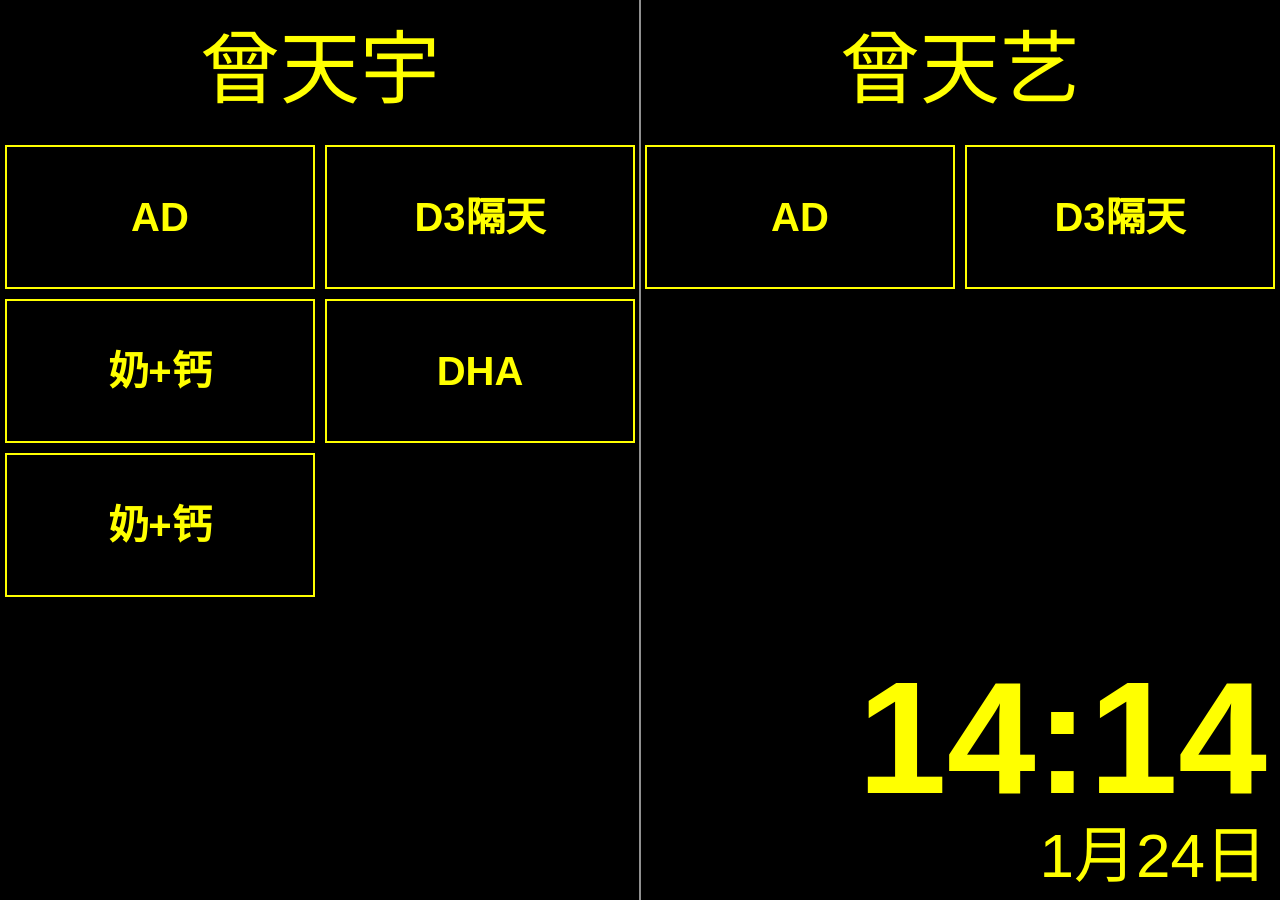
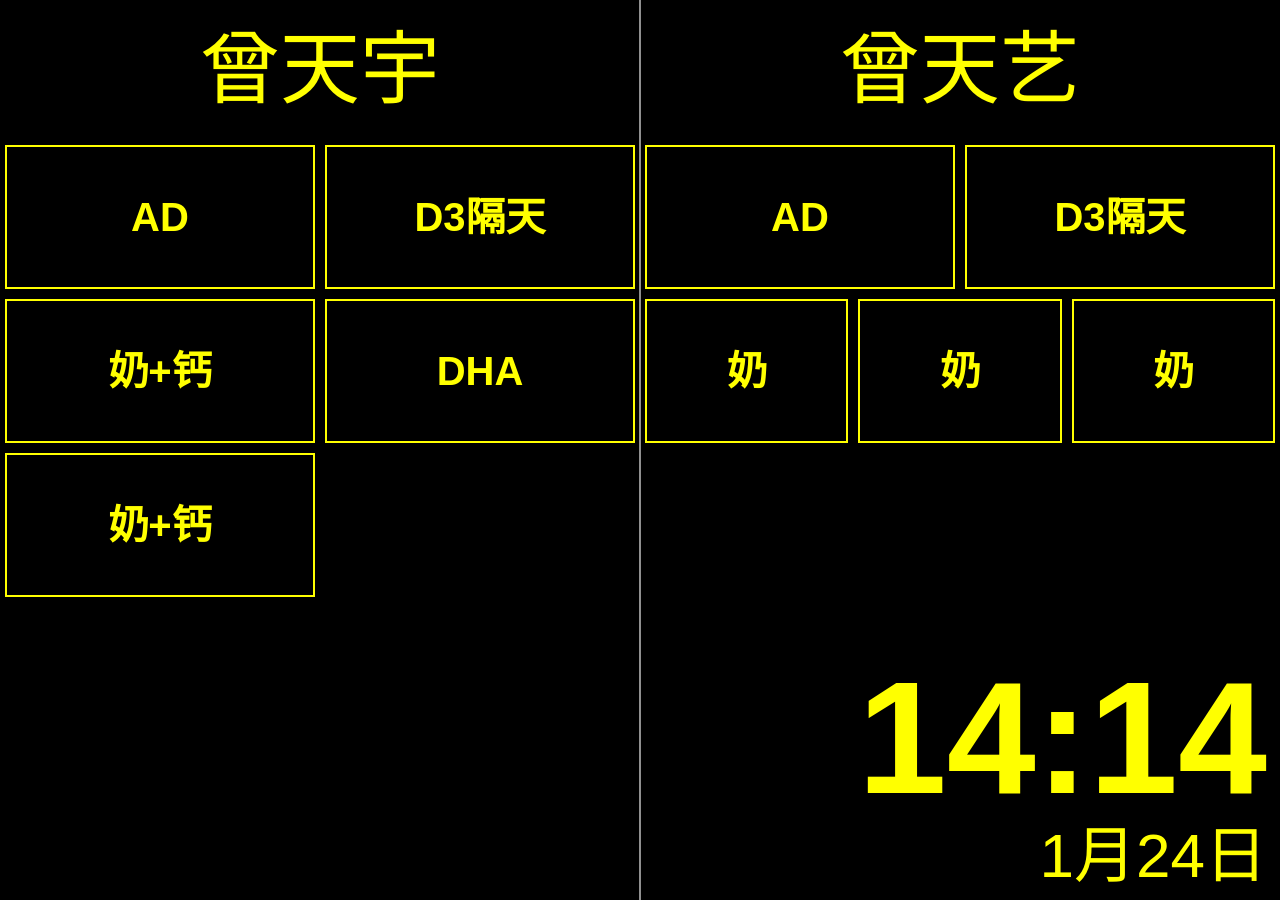
Before and after one commit to WenchaoZeng/WenchaoZeng.github.io, a Jekyll site: the page daily_reminder.html, which Jekyll copies as it is, in a window 1280 px wide. Built offline with Jekyll 4.4.1, drawn with Linux system fonts in a browser that asks for light colours.

Commit message:
增加3个奶

```diff
--- a/daily_reminder.html
+++ b/daily_reminder.html
@@ -2,7 +2,7 @@
     <div  class="task" v-for="task in taskList">
         <h2 class="name">{{ task.name }}</h2>
         <ul class="item">
-            <li v-for="item in task.items" v-on:click="changeStatus(item)" v-bind:class="'status' + item.status">
+            <li v-for="item in task.items" v-on:click="changeStatus(item)" v-bind:class="'status' + item.status + ' ' + item.class">
                 <div>
                     {{ item.name }}
                     <span v-if="item.status == 2">(√)</span>
@@ -53,6 +53,9 @@
         margin: 0;
         line-height: 140px;
         font-size: 40px;
+    }
+    .item li.milk {
+        width: 33.33%;
     }
     .item li div {
         margin: 5px;
@@ -150,6 +153,21 @@
                         name: 'D3隔天',
                         status: 1,
                     },
+                    {
+                        name: '奶',
+                        status: 1,
+                        class: 'milk'
+                    },
+                    {
+                        name: '奶',
+                        status: 1,
+                        class: 'milk'
+                    },
+                    {
+                        name: '奶',
+                        status: 1,
+                        class: 'milk'
+                    },
                 ]
             },
         ]
```
